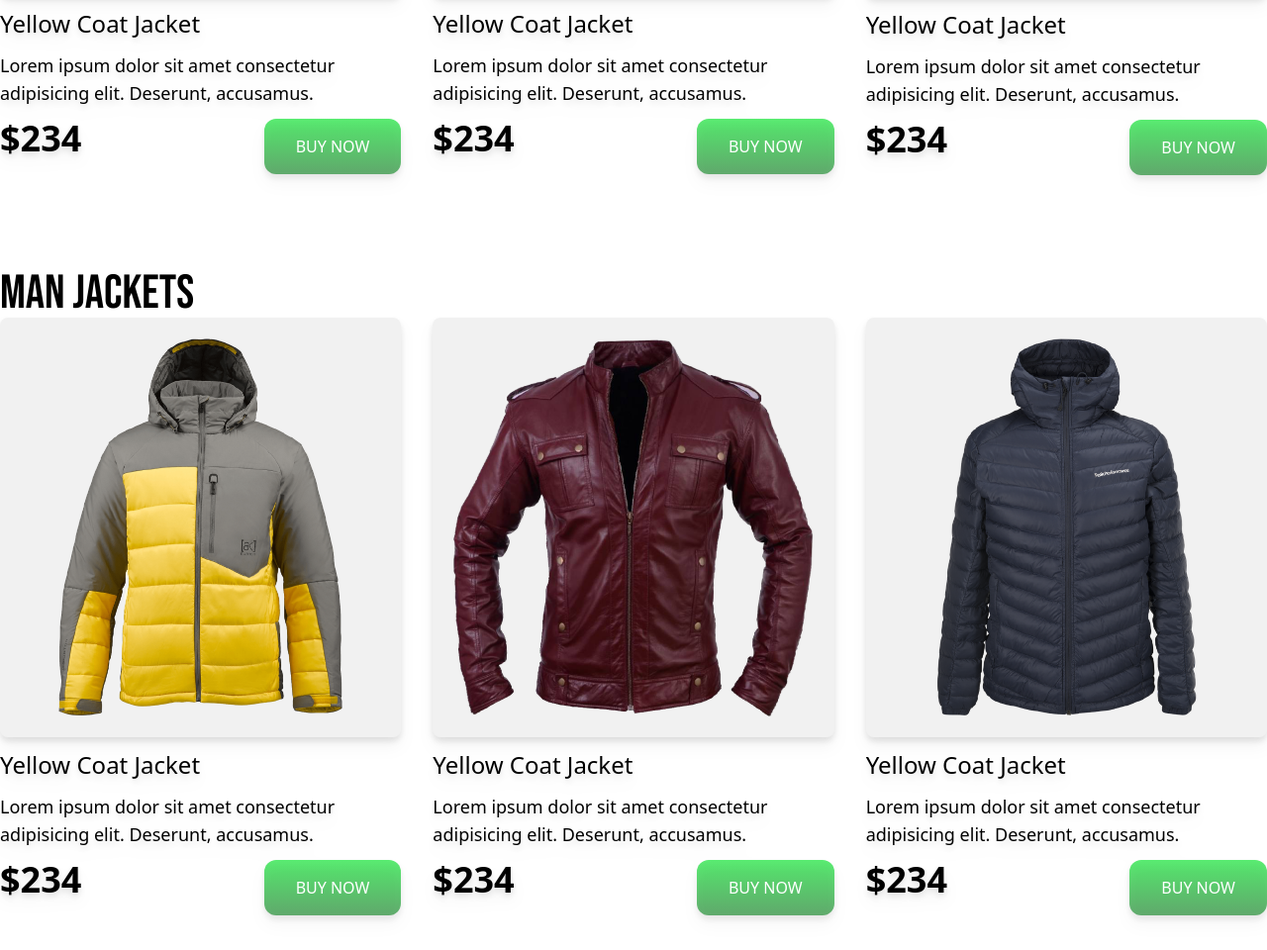
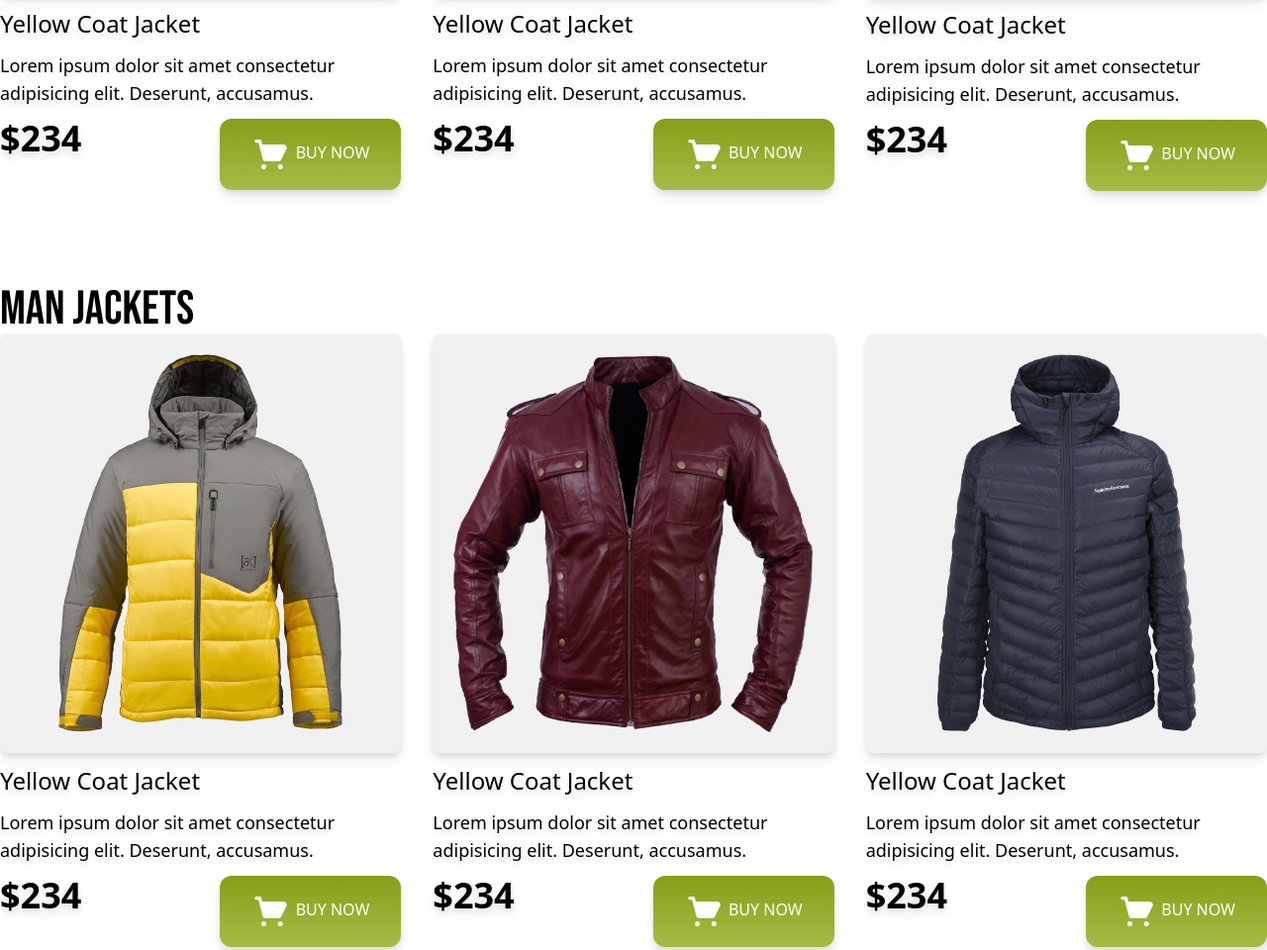
Before and after one commit to mahmudanusrat/penguin-fashion-website, a plain HTML site: page index.html in a window 1280 px wide. Shown: the part 1266-2226 px from the top of the page at 99% size. Drawn offline with nearby package versions, Linux system fonts and the light colour scheme.

Commit message:
button update

```diff
--- a/index.html
+++ b/index.html
@@ -35,7 +35,7 @@
                 <h1  class="text-7xl uppercase font-bebus"><span class="text-[#FABE4C]">Be the penguins</span><br>of Winter</h1>
                 <p>Lorem Ipsum is simply dummy text of the printing
                     and typesetting industry.</p>
-                <button class="bg-gradient-to-t from-[#3e994dcc] to-[#30e74ecc] py-4 px-8 rounded-xl text-white font-medium">BUY NOW</button>
+                <button class="bg-gradient-to-t from-[#A4BC46] to-[#85A019] py-4 px-8 rounded-xl text-white font-medium"><img class="w-10 h-10 inline" src="icons/shopping-cart 1.png" alt=""> BUY NOW</button>
             </div>
             <div>
                 <img src="images/model.png" alt="">
@@ -58,7 +58,7 @@
                     <p class="text-lg">Lorem ipsum dolor sit amet consectetur adipisicing elit. Deserunt, accusamus.</p>
                     <div class="flex justify-between">
                         <h3 class="text-4xl font-extrabold ">$234</h3>
-                        <button class="bg-gradient-to-t from-[#3e994dcc] to-[#30e74ecc] py-4 px-8 rounded-xl text-white font-medium">BUY NOW</button>
+                        <button class="bg-gradient-to-t from-[#A4BC46] to-[#85A019] py-4 px-8 rounded-xl text-white font-medium"><img class="w-10 h-10 inline" src="icons/shopping-cart 1.png" alt=""> BUY NOW</button>
                     </div>
 
                 </div>
@@ -70,7 +70,7 @@
                     <p class="text-lg">Lorem ipsum dolor sit amet consectetur adipisicing elit. Deserunt, accusamus.</p>
                     <div class="flex justify-between">
                         <h3 class="text-4xl font-extrabold ">$234</h3>
-                        <button class="bg-gradient-to-t from-[#3e994dcc] to-[#30e74ecc] py-4 px-8 rounded-xl text-white font-medium">BUY NOW</button>
+                        <button class="bg-gradient-to-t from-[#A4BC46] to-[#85A019] py-4 px-8 rounded-xl text-white font-medium"><img class="w-10 h-10 inline" src="icons/shopping-cart 1.png" alt=""> BUY NOW</button>
                     </div>
 
                 </div>
@@ -82,7 +82,7 @@
                     <p class="text-lg">Lorem ipsum dolor sit amet consectetur adipisicing elit. Deserunt, accusamus.</p>
                     <div class="flex justify-between">
                         <h3 class="text-4xl font-extrabold ">$234</h3>
-                        <button class="bg-gradient-to-t from-[#3e994dcc] to-[#30e74ecc] py-4 px-8 rounded-xl text-white font-medium">BUY NOW</button>
+                        <button class="bg-gradient-to-t from-[#A4BC46] to-[#85A019] py-4 px-8 rounded-xl text-white font-medium"><img class="w-10 h-10 inline" src="icons/shopping-cart 1.png" alt=""> BUY NOW</button>
                     </div>
 
                 </div>
@@ -100,7 +100,7 @@
                     <p class="text-lg">Lorem ipsum dolor sit amet consectetur adipisicing elit. Deserunt, accusamus.</p>
                     <div class="flex justify-between">
                         <h3 class="text-4xl font-extrabold ">$234</h3>
-                        <button class="bg-gradient-to-t from-[#3e994dcc] to-[#30e74ecc] py-4 px-8 rounded-xl text-white font-medium">BUY NOW</button>
+                        <button class="bg-gradient-to-t from-[#A4BC46] to-[#85A019] py-4 px-8 rounded-xl text-white font-medium"><img class="w-10 h-10 inline" src="icons/shopping-cart 1.png" alt=""> BUY NOW</button>
                     </div>
 
                 </div>
@@ -112,7 +112,7 @@
                     <p class="text-lg">Lorem ipsum dolor sit amet consectetur adipisicing elit. Deserunt, accusamus.</p>
                     <div class="flex justify-between">
                         <h3 class="text-4xl font-extrabold ">$234</h3>
-                        <button class="bg-gradient-to-t from-[#3e994dcc] to-[#30e74ecc] py-4 px-8 rounded-xl text-white font-medium">BUY NOW</button>
+                        <button class="bg-gradient-to-t from-[#A4BC46] to-[#85A019] py-4 px-8 rounded-xl text-white font-medium"><img class="w-10 h-10 inline" src="icons/shopping-cart 1.png" alt=""> BUY NOW</button>
                     </div>
 
                 </div>
@@ -124,8 +124,8 @@
                     <p class="text-lg">Lorem ipsum dolor sit amet consectetur adipisicing elit. Deserunt, accusamus.</p>
                     <div class="flex justify-between">
                         <h3 class="text-4xl font-extrabold ">$234</h3>
-                        <button class="bg-gradient-to-t from-[#3e994dcc] to-[#30e74ecc] py-4 px-8 rounded-xl text-white font-medium">BUY NOW</button>
-                    </div>
+                        <button class="bg-gradient-to-t from-[#A4BC46] to-[#85A019] py-4 px-8 rounded-xl text-white font-medium"><img class="w-10 h-10 inline" src="icons/shopping-cart 1.png" alt=""> BUY NOW</button>
+                     </div>
 
                 </div>
             </div>
```
